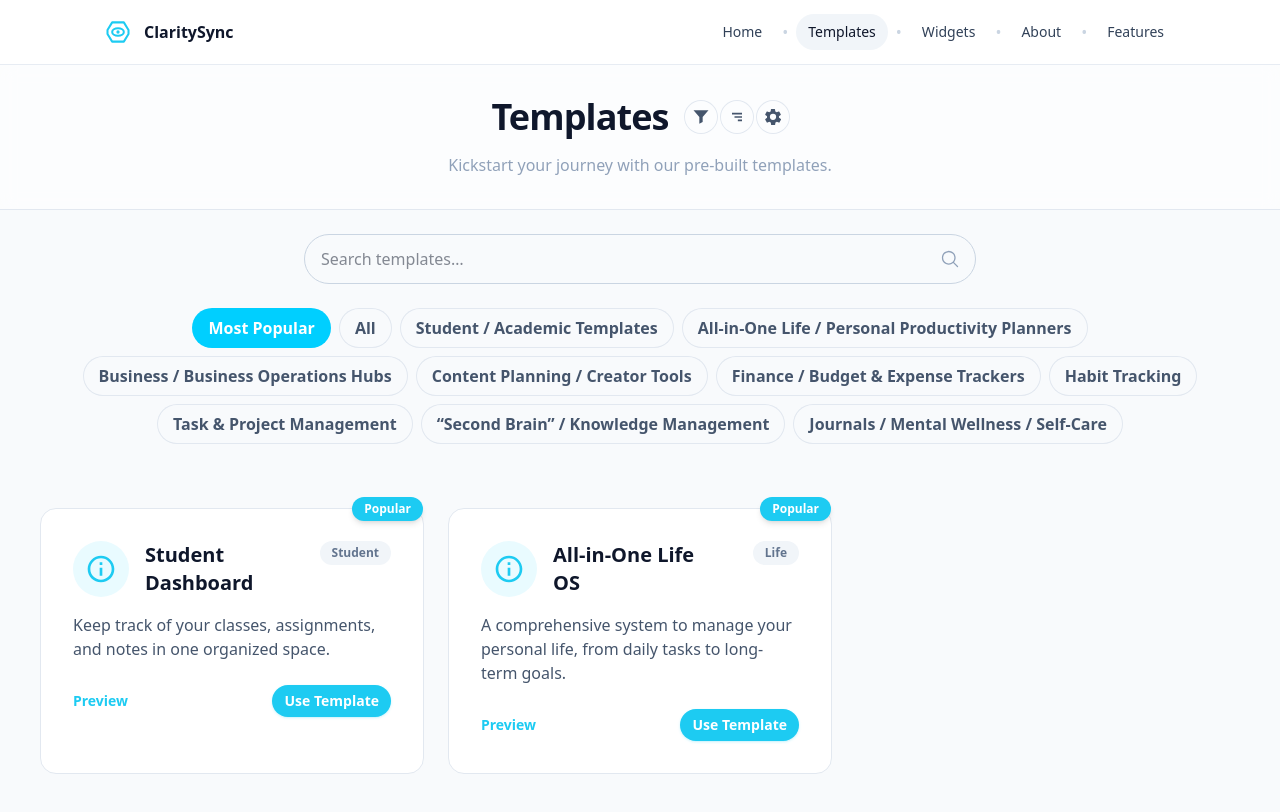
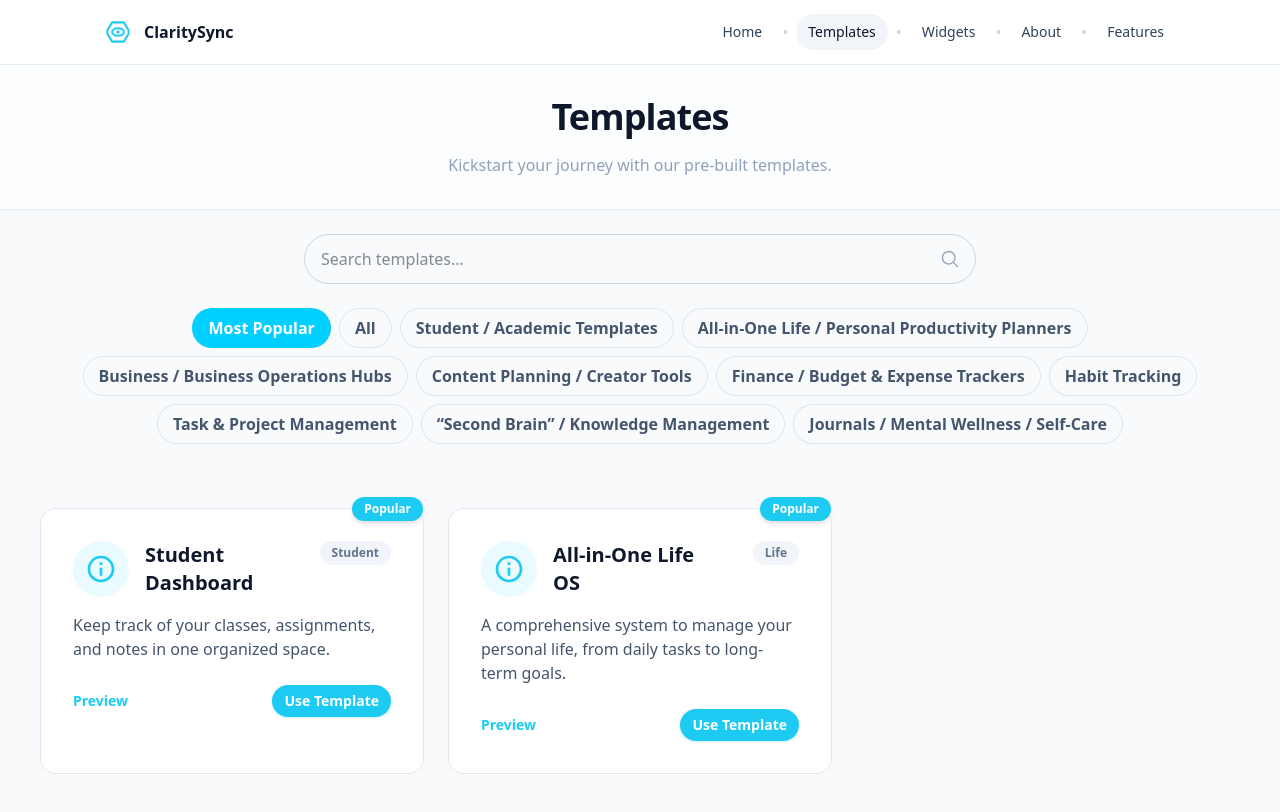
Before and after one commit to claritysyncio-lgtm/claritysync-backup, a Next.js app: page /templates in a window 1280 px wide. Shown: the top 812 px of the page. Built offline with nearby package versions, Linux system fonts and the light colour scheme.

Commit message:
Backup at 2025-09-18 17:16:54

```diff
--- a/src/app/templates/page.tsx
+++ b/src/app/templates/page.tsx
@@ -148,38 +148,7 @@ export default function TemplatesPage() {
           <div className="text-center">
             <h1 className="text-3xl md:text-4xl font-extrabold tracking-tight text-slate-900 flex items-center justify-center gap-2">
               <span>Templates</span>
-              <span className="inline-flex items-center gap-1 ml-2">
-                <button
-                  type="button"
-                  title="Filter templates"
-                  aria-label="Filter templates"
-                  className="p-1.5 rounded-full ring-1 ring-slate-200 text-slate-600 hover:bg-slate-100"
-                >
-                  <svg xmlns="http://www.w3.org/2000/svg" viewBox="0 0 24 24" fill="currentColor" className="h-5 w-5">
-                    <path d="M3 4h18l-7 8v6l-4 2v-8L3 4z" />
-                  </svg>
-                </button>
-                <button
-                  type="button"
-                  title="Sort options"
-                  aria-label="Sort options"
-                  className="p-1.5 rounded-full ring-1 ring-slate-200 text-slate-600 hover:bg-slate-100"
-                >
-                  <svg xmlns="http://www.w3.org/2000/svg" viewBox="0 0 24 24" fill="currentColor" className="h-5 w-5">
-                    <path d="M6 7h12v2H6V7zm3 4h9v2H9v-2zm4 4h5v2h-5v-2z" />
-                  </svg>
-                </button>
-                <button
-                  type="button"
-                  title="Settings"
-                  aria-label="Settings"
-                  className="p-1.5 rounded-full ring-1 ring-slate-200 text-slate-600 hover:bg-slate-100"
-                >
-                  <svg xmlns="http://www.w3.org/2000/svg" viewBox="0 0 24 24" fill="currentColor" className="h-5 w-5">
-                    <path d="M19.14 12.94c.04-.31.06-.63.06-.94s-.02-.63-.06-.94l2.03-1.58a.5.5 0 00.12-.64l-1.92-3.32a.5.5 0 00-.6-.22l-2.39.96a7.027 7.027 0 00-1.63-.94l-.36-2.54a.5.5 0 00-.5-.42h-3.84a.5.5 0 00-.5.42l-.36 2.54c-.58.22-1.12.52-1.63.94l-2.39-.96a.5.5 0 00-.6.22L2.71 8.84a.5.5 0 00.12.64l2.03 1.58c-.04.31-.06.63-.06.94s.02.63.06.94l-2.03 1.58a.5.5 0 00-.12.64l1.92 3.32c.14.24.44.34.7.22l2.39-.96c.51.42 1.05.72 1.63.94l.36 2.54c.06.24.26.42.5.42h3.84c.24 0 .44-.18.5-.42l.36-2.54c.58-.22 1.12-.52 1.63-.94l2.39.96c.26.12.56.02.7-.22l1.92-3.32a.5.5 0 00-.12-.64l-2.03-1.58zM12 15.5A3.5 3.5 0 1112 8a3.5 3.5 0 010 7.5z" />
-                  </svg>
-                </button>
-              </span>
+
             </h1>
             <p className="mt-4 text-base text-slate-400">
               Kickstart your journey with our pre-built templates.
```
